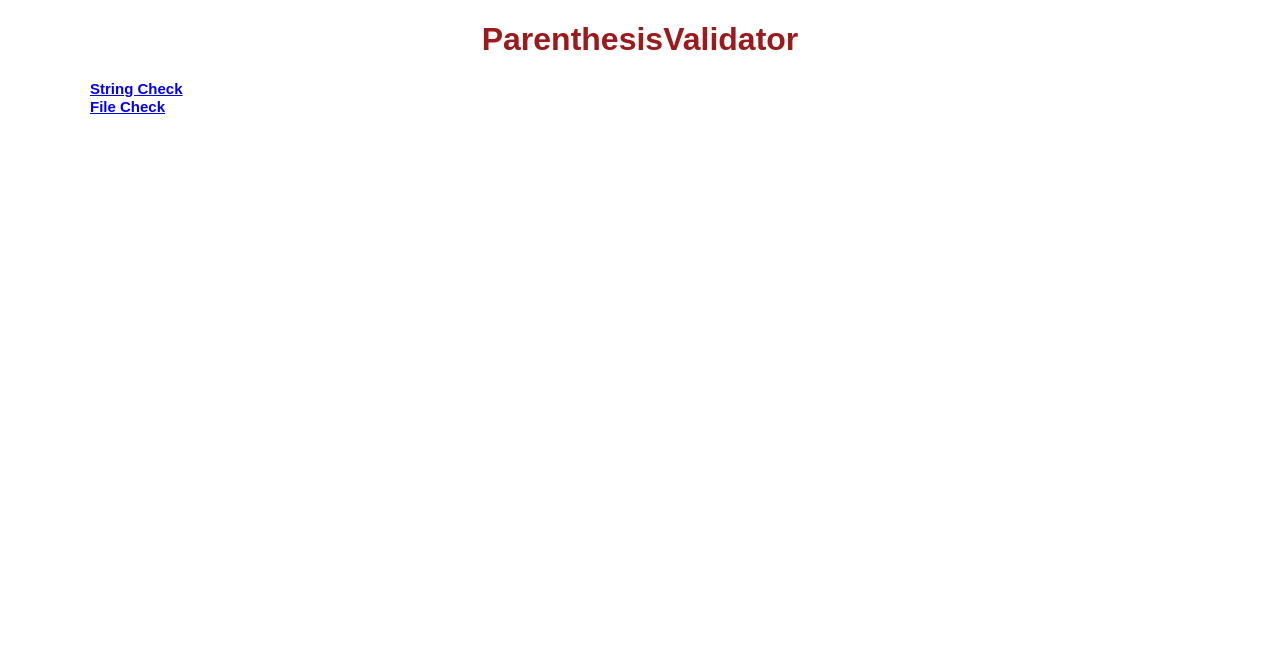
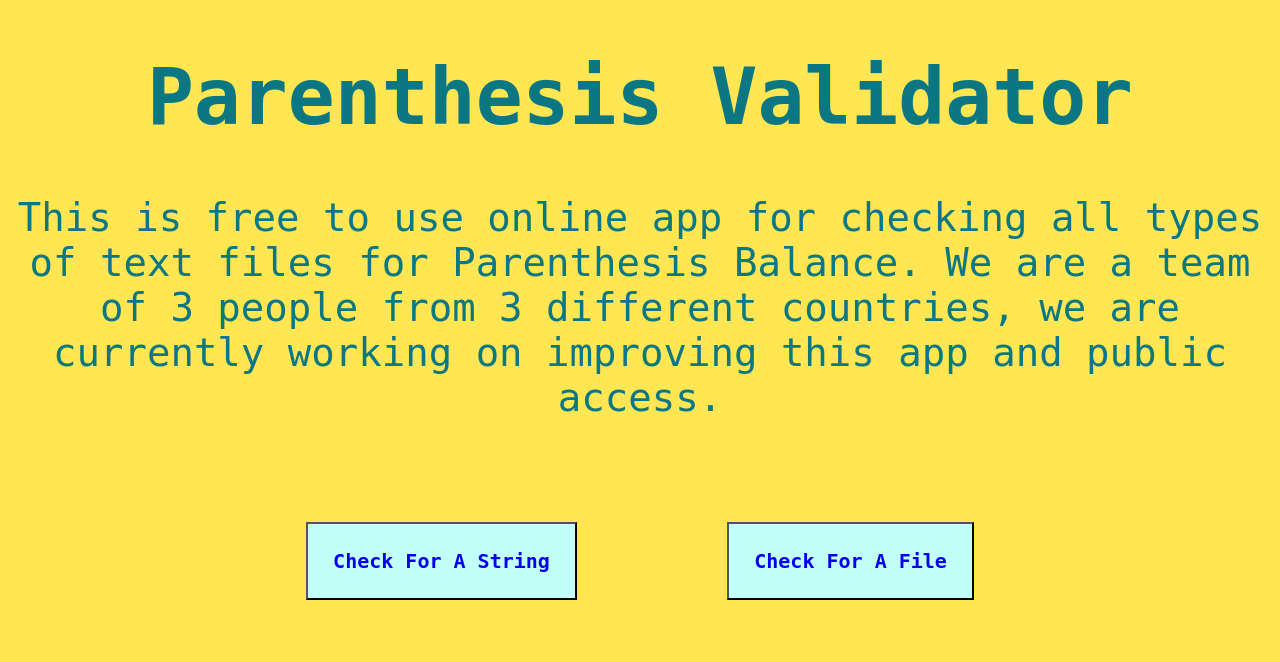
Before and after one commit to jlangner15/parenthesisCheck, a Flask app: page / in a window 1280 px wide. Shown: the top 662 px of the page. Run offline with Flask 2, Linux system fonts and the light colour scheme.

Commit message:
Updated Front-End

```diff
--- a/Brackets_Validator.py
+++ b/Brackets_Validator.py
@@ -40,6 +40,10 @@ def brackets_validator_from_file(file_name):
     position = 0
 
     with open(file_name) as file:
+        print("Reading File : {}:", file_name)
+        file.read()
+        file.seek(0)
+
         while(true):
             position += 1
             ch = file.read(1)
--- a/static/css/main.css
+++ b/static/css/main.css
@@ -1,17 +1,23 @@
-body {
-    margin: 10px;
-    font-family: sans-serif;
-    background-color: white;
+body
+{
+    background-color: #FFE652;
+    font-family: monospace;
+    text-align: center;
+    font-size: 3em;
+    color: #0b7783;
 }
 
-h1.header {
-    font-weight: bolder;
-    color: #9C1A1C;
-    text-align: center;
+button
+{
+    background-color: #C2FFF9;
+    padding: 2%;
+    margin: 5%;
 }
-ul.menu{
-    border: 2px #444444;
+
+a
+{
+    text-decoration: none;
+    font-size: 1.5em;
+    font-weight: 550;
+    font-family: monospace;
 }
-a{
-    font-size: 15px;
-}
--- a/templates/file.html
+++ b/templates/file.html
@@ -2,6 +2,7 @@
 <html lang="en">
 <head>
     <meta charset="UTF-8">
+    <link rel="stylesheet" href="../static/css/main.css">
     <title>File Input</title>
 </head>
 <body>
--- a/templates/home.html
+++ b/templates/home.html
@@ -3,20 +3,30 @@
 <head>
     <meta charset="UTF-8">
     <title>Parenthesis Validator</title>
-    <link rel="stylesheet" href="/static/css/main.css">
+    <link rel="stylesheet" href="../static/css/main.css">
 </head>
-
 <body>
     <header>
-        <div class="container">
-            <h1 class="header">ParenthesisValidator</h1>
-            <strong><nav>
+      <h1>
+        Parenthesis Validator
+      </h1>
+      <p>
+        This is free to use online app for checking all types of text files for Parenthesis Balance.
+        We are a team of 3 people from 3 different countries, we are currently working on improving this app and public access.
+      </p>
+      <section>
+        <button><a href="{{ url_for('string') }}">Check For A String</a></button>
+        <button><a href="{{ url_for('file') }}">Check For A File</a></button>
+      </section>
+    </header>
+</body>
+</html>
+
+<!--
+    <strong><nav>
               <ul class="menu">
                 <ul><a href="{{ url_for('string') }}">String Check</a></ul>
                 <ul><a href="{{ url_for('file') }}">File Check</a></ul>
               </ul>
             </nav></strong>
-        </div>
-    </header>
-</body>
-</html>
+-->
--- a/templates/string.html
+++ b/templates/string.html
@@ -3,6 +3,7 @@
 <head>
     <meta charset="UTF-8">
     <title>String Input</title>
+    <link rel="stylesheet" href="../static/css/main.css">n
     {% block head %}{% endblock %}
 </head>
 
```
Also changed, not shown: strings.db (added).
